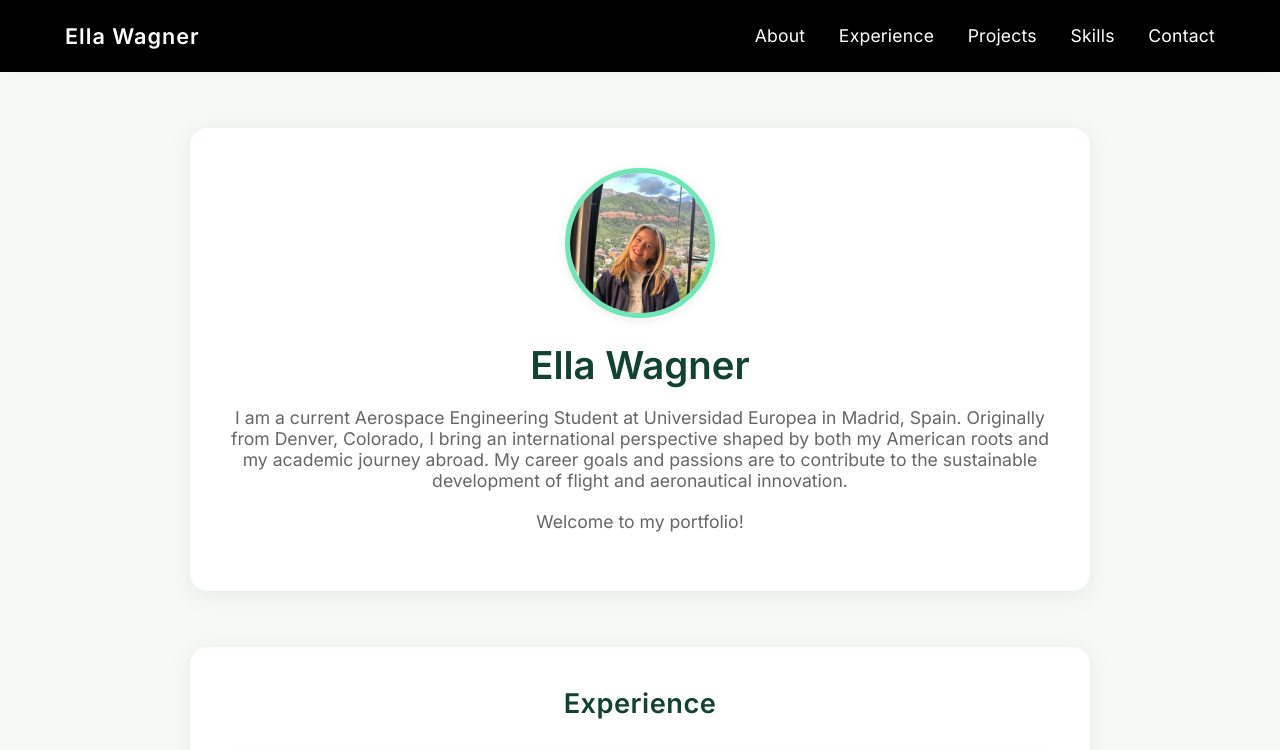
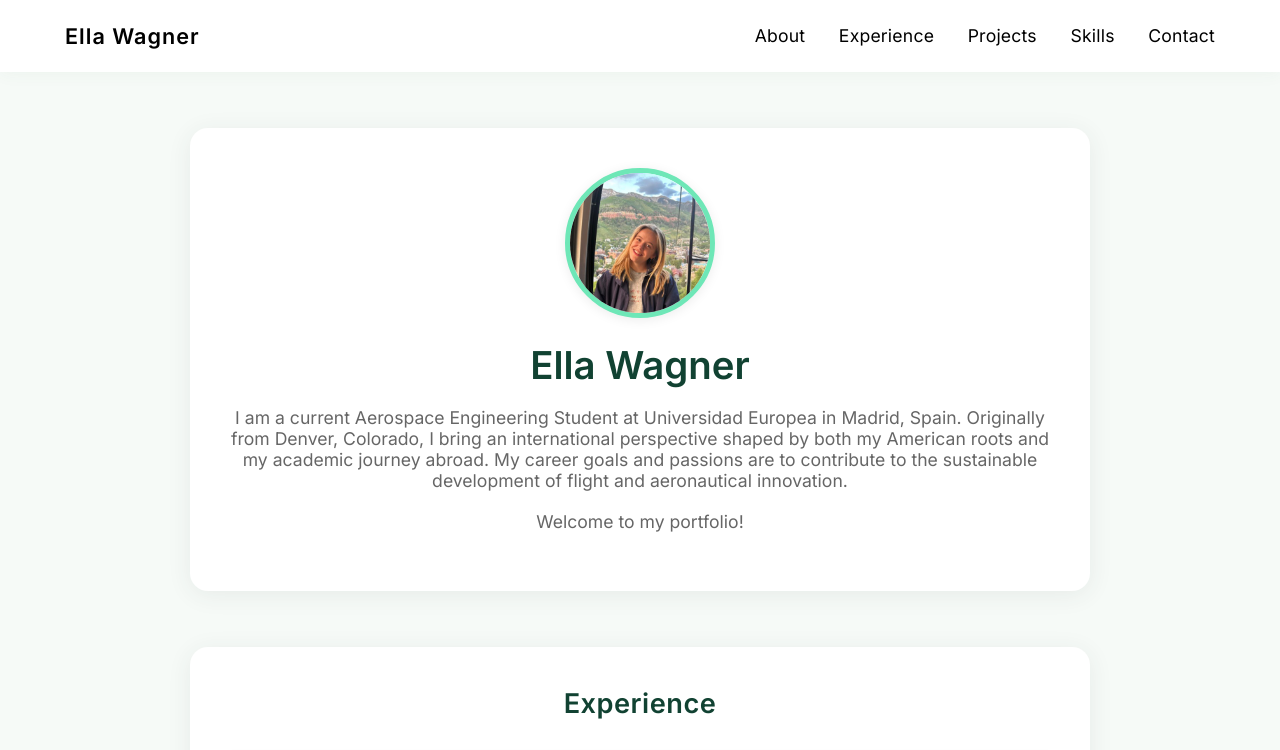
Before and after one commit to stellaellaw/personal.portfolio, a plain HTML site: page index.html in a window 1280 px wide. Shown: the top 750 px of the page. Drawn offline with Linux system fonts and the light colour scheme.

Commit message:
Update style.css

```diff
--- a/style.css
+++ b/style.css
@@ -26,7 +26,7 @@ body {
 /* Navbar Styles */
 nav {
   width: 100%;
-  background: #000; /* Black navbar */
+  background: #fff; /* White background */
   box-shadow: 0 2px 16px rgba(60, 120, 70, .05);
   position: sticky;
   top: 0;
@@ -47,7 +47,7 @@ nav {
 .nav-name {
   font-weight: 700;
   font-size: 1.35rem;
-  color: #fff; /* White text for contrast */
+  color: #000; /* Black text */
   letter-spacing: 1px;
   white-space: nowrap;
 }
@@ -58,7 +58,7 @@ nav {
 }
 
 .nav-links a {
-  color: #fff; /* White links for contrast */
+  color: #000; /* Black links */
   text-decoration: none;
   font-weight: 500;
   font-size: 1.1rem;
@@ -69,7 +69,7 @@ nav {
 }
 
 .nav-links a:hover {
-  color: #6ee7b7; /* Accent color on hover */
+  color: #114232; /* Dark green on hover */
 }
 
 .nav-links a:after {
@@ -77,7 +77,7 @@ nav {
   display: block;
   width: 0;
   height: 2px;
-  background: #6ee7b7; /* Accent underline on hover */
+  background: #114232; /* Dark green underline on hover */
   transition: width .2s;
   margin: 0 auto;
 }
```
